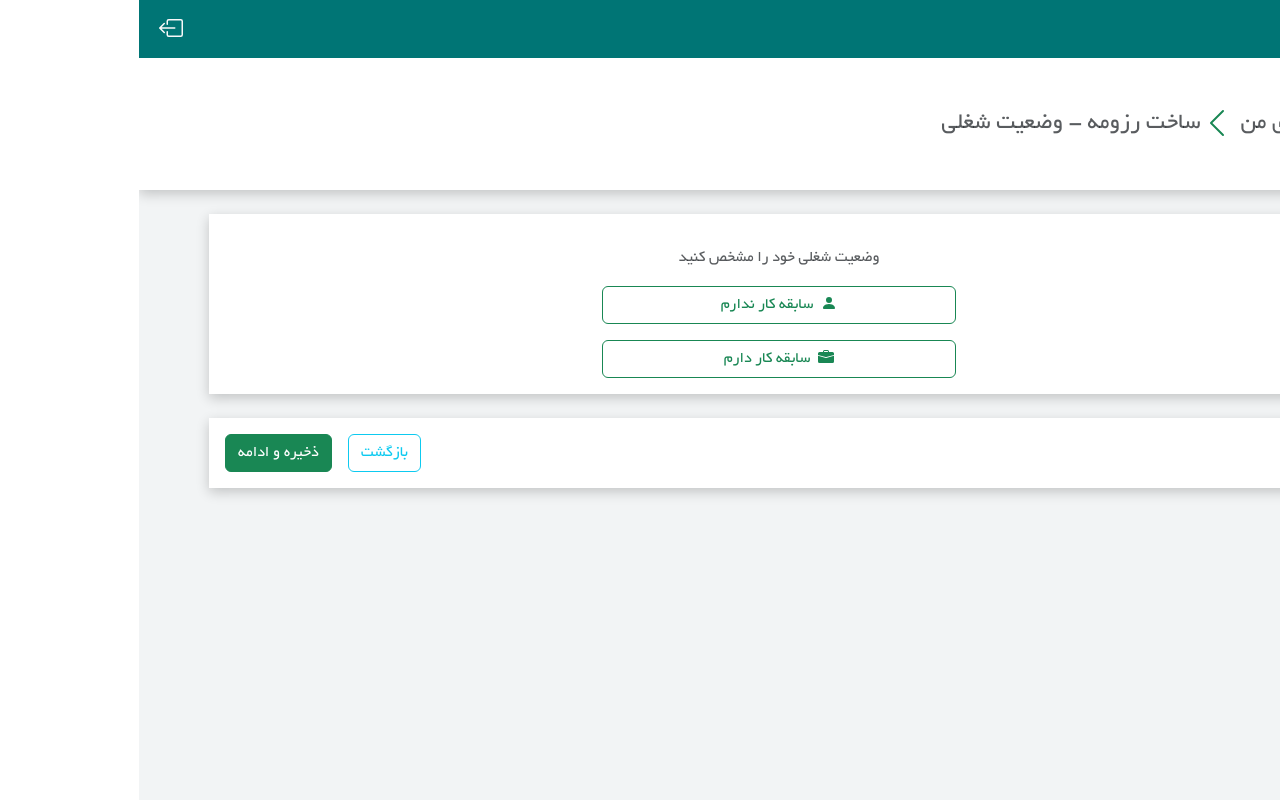
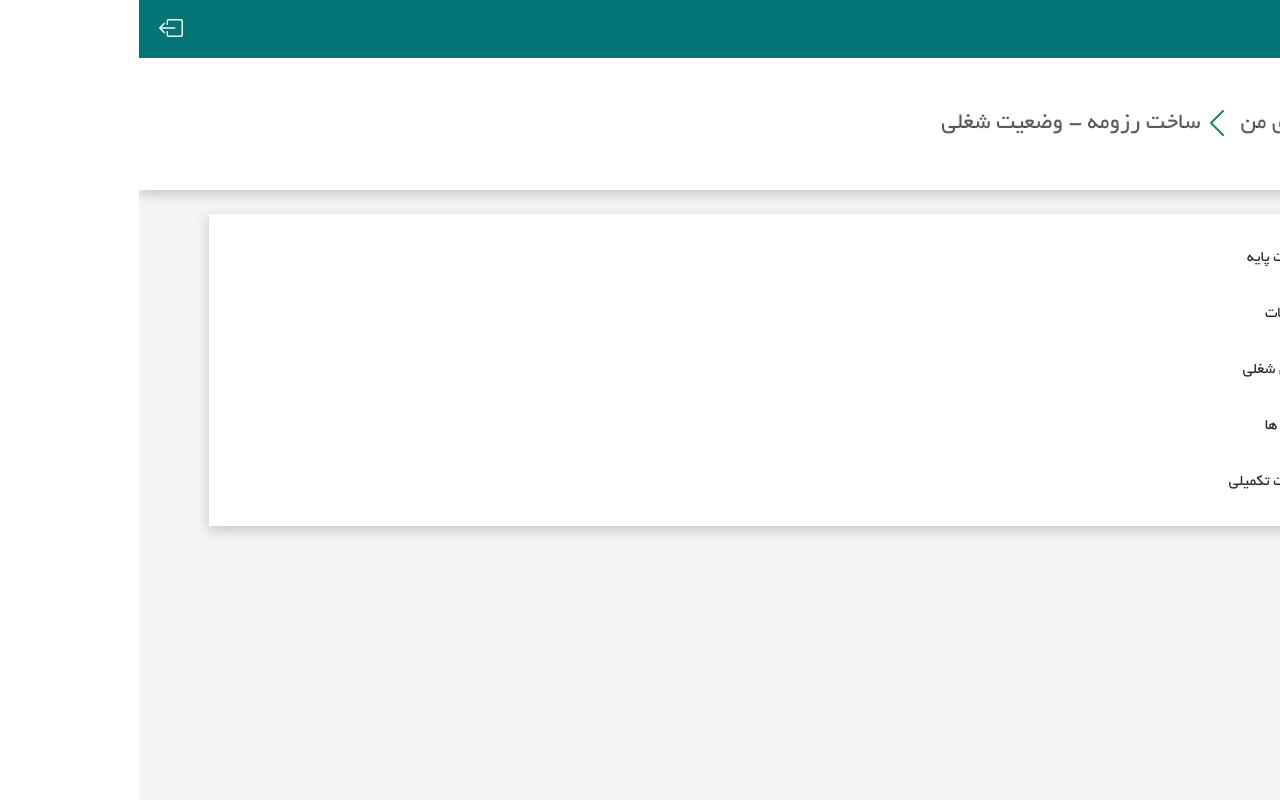
Before and after one commit to nimaessi/Resume, a React (Vite) app: page /resume/select-step in a window 1280 px wide. Built offline with nearby package versions, Linux system fonts and the light colour scheme.

Commit message:
add steops menu :wink:

```diff
--- a/src/App.jsx
+++ b/src/App.jsx
@@ -3,6 +3,7 @@ import Layout from "./components/layout/Layout";
 import Home from './components/home/Home';
 import Experience from './components/resume/Experience';
 import BasicInfo from './components/resume/basic-info/BasicInfo';
+import Steps from './components/resume/steps/Steps';
 
 function App() {
 
@@ -13,6 +14,7 @@ function App() {
         <Route index element = {<Home />} />
         <Route path = "/resume/*" element = {<Experience />}/>
         <Route path = "/resume/basic-info" element = {<BasicInfo />} />
+        <Route path = "/resume/select-step" element = {<Steps />} />
       </Route>
     </Routes>
    </BrowserRouter>
--- a/src/components/resume/Resume.jsx
+++ b/src/components/resume/Resume.jsx
@@ -2,7 +2,7 @@ import Top from "./Top";
 import { Container } from "react-bootstrap";
 import NextStep from "../module/NextStep";
 
-const Resume = ({ children ,nextPath ,back }) => {
+const Resume = ({ children ,nextPath ,back, displayBtn = true }) => {
 
 
   return (
@@ -11,7 +11,7 @@ const Resume = ({ children ,nextPath ,back }) => {
     <Container className = "mt-4 bgColorWhite p-3 myBoxShadow">
       { children }
     </Container>
-    <NextStep nextPath = {nextPath} back = {back} />
+    {displayBtn && <NextStep nextPath = {nextPath} back = {back} />}
   </>
   )
 }
--- /dev/null
+++ b/src/components/resume/steps/Steps.jsx
@@ -0,0 +1,29 @@
+import { Link } from "react-router-dom";
+import Resume from "../Resume";
+import ListGroup from 'react-bootstrap/ListGroup';
+
+const Steps = () => {
+  return (
+    <Resume displayBtn = {false} >
+        <ListGroup>
+            <ListGroup.Item className = "border border-0 p-2 m-2">
+                <Link className = "nav-link" to = "/resume/basic-info">اطلاعات پایه</Link>
+            </ListGroup.Item>
+            <ListGroup.Item className = "border border-0 p-2 m-2">
+                <Link className = "nav-link" to = "/resume/basic-info"> تحصیلات</Link>
+            </ListGroup.Item>
+            <ListGroup.Item className = "border border-0 p-2 m-2">
+                <Link className = "nav-link" to = "/resume/basic-info"> سوابق شغلی</Link>
+            </ListGroup.Item>
+            <ListGroup.Item className = "border border-0 p-2 m-2">
+                <Link className = "nav-link" to = "/resume/basic-info">مهارت ها</Link>
+            </ListGroup.Item>
+            <ListGroup.Item className = "border border-0 p-2 m-2">
+                <Link className = "nav-link" to = "/resume/basic-info"> اطلاعات تکمیلی</Link>
+            </ListGroup.Item>
+        </ListGroup>
+    </Resume>
+  )
+}
+
+export default Steps;
--- a/src/index.css
+++ b/src/index.css
@@ -32,3 +32,6 @@ body{
   background-color: #007575 !important;
   border-color: #007575 !important;
 }
+a {
+  text-decoration: none;
+}
```
